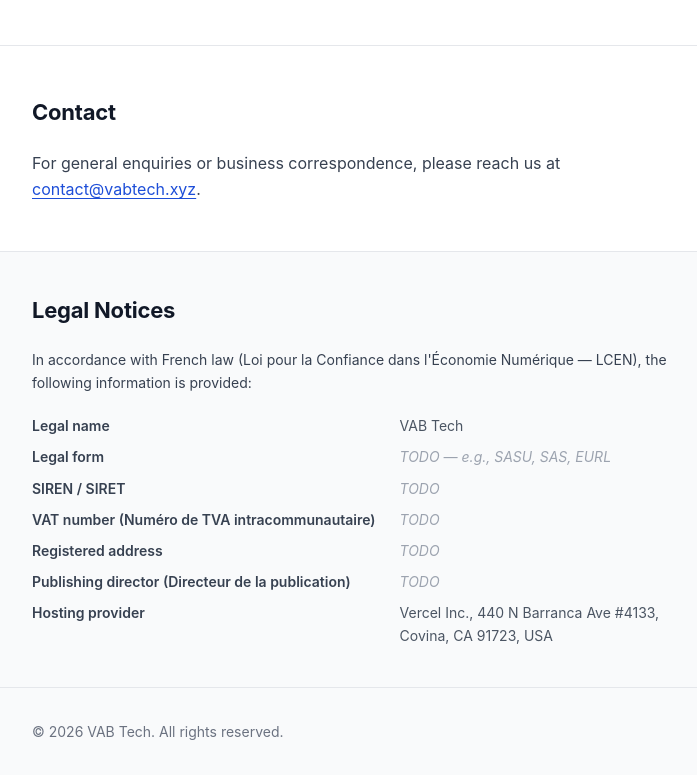
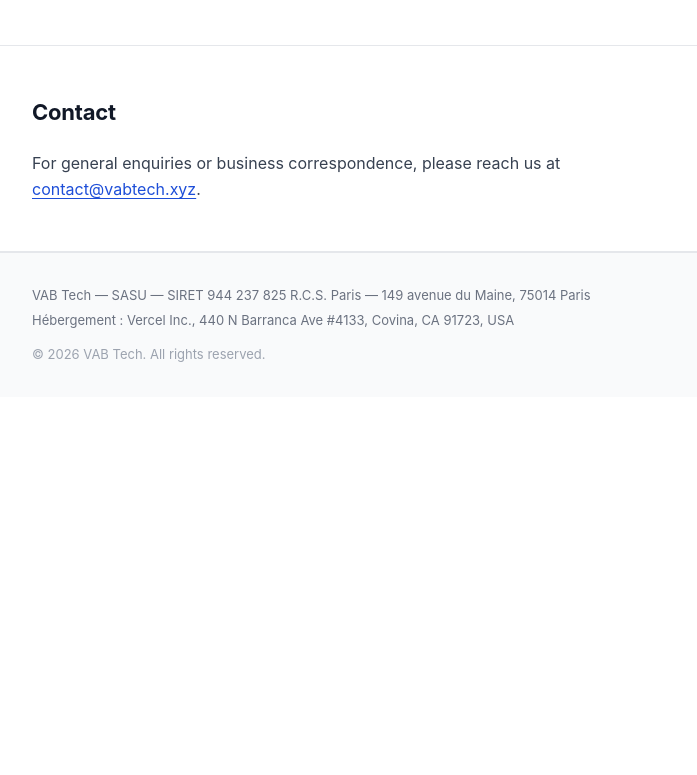
Before and after one commit to VAB-Tech/vabtech.xyz, a website: page index.html in a window 1280 px wide. Shown: the part 951-1726 px from the top of the page, without its empty margins (272-969 px from the left). After the commit the page ends 1348 px from the top, so only its background shows below. Drawn offline with Linux system fonts and the light colour scheme.

Commit message:
feat(site): move legal notices to footer with real company details

```diff
--- a/index.html
+++ b/index.html
@@ -72,40 +72,13 @@
       </div>
     </section>
 
-    <section class="section section--legal" id="legal" aria-labelledby="legal-heading">
-      <div class="container">
-        <h2 id="legal-heading">Legal Notices</h2>
-        <p class="legal-note">In accordance with French law (Loi pour la Confiance dans l'Économie Numérique — LCEN), the following information is provided:</p>
-        <dl class="legal-list">
-          <dt>Legal name</dt>
-          <dd>VAB Tech</dd>
-
-          <dt>Legal form</dt>
-          <dd><em class="todo">TODO — e.g., SASU, SAS, EURL</em></dd>
-
-          <dt>SIREN / SIRET</dt>
-          <dd><em class="todo">TODO</em></dd>
-
-          <dt>VAT number (Numéro de TVA intracommunautaire)</dt>
-          <dd><em class="todo">TODO</em></dd>
-
-          <dt>Registered address</dt>
-          <dd><em class="todo">TODO</em></dd>
-
-          <dt>Publishing director (Directeur de la publication)</dt>
-          <dd><em class="todo">TODO</em></dd>
-
-          <dt>Hosting provider</dt>
-          <dd>Vercel Inc., 440 N Barranca Ave #4133, Covina, CA 91723, USA</dd>
-        </dl>
-      </div>
-    </section>
-
   </main>
 
   <footer class="site-footer">
     <div class="container">
-      <p>&copy; 2026 VAB Tech. All rights reserved.</p>
+      <p class="footer-legal">VAB Tech — SASU — SIRET 944 237 825 R.C.S. Paris — 149 avenue du Maine, 75014 Paris</p>
+      <p class="footer-legal">Hébergement&nbsp;: Vercel Inc., 440 N Barranca Ave #4133, Covina, CA 91723, USA</p>
+      <p class="footer-copy">&copy; 2026 VAB Tech. All rights reserved.</p>
     </div>
   </footer>
 
--- a/styles.css
+++ b/styles.css
@@ -148,53 +148,24 @@
   font-weight: 600;
 }
 
-/* ----- Legal Section ----- */
-
-.section--legal {
-  background-color: #f9fafb;
-  padding-top: 2.5rem;
-  padding-bottom: 2.5rem;
-}
-
-.legal-note {
-  font-size: 0.875rem;
-  color: #6b7280;
-  margin-bottom: 1.25rem;
-}
-
-.legal-list {
-  font-size: 0.875rem;
-  display: grid;
-  grid-template-columns: auto 1fr;
-  gap: 0.5rem 1.5rem;
-  align-items: baseline;
-}
-
-.legal-list dt {
-  font-weight: 600;
-  color: #374151;
-  white-space: nowrap;
-}
-
-.legal-list dd {
-  color: #4b5563;
-}
-
-.todo {
-  color: #9ca3af;
-  font-style: italic;
-}
-
 /* ----- Footer ----- */
 
 .site-footer {
+  border-top: 1px solid #e5e7eb;
   padding: 2rem 0;
   background-color: #f9fafb;
 }
 
-.site-footer p {
-  font-size: 0.875rem;
+.footer-legal {
+  font-size: 0.8125rem;
   color: #6b7280;
+  margin-bottom: 0.25rem;
+}
+
+.footer-copy {
+  font-size: 0.8125rem;
+  color: #9ca3af;
+  margin-top: 0.75rem;
 }
 
 /* ----- Responsive (< 640px) ----- */
@@ -215,17 +186,4 @@
   .product-card {
     max-width: 100%;
   }
-
-  .legal-list {
-    grid-template-columns: 1fr;
-    gap: 0.25rem 0;
-  }
-
-  .legal-list dt {
-    margin-top: 0.75rem;
-  }
-
-  .legal-list dt:first-child {
-    margin-top: 0;
-  }
 }
```
